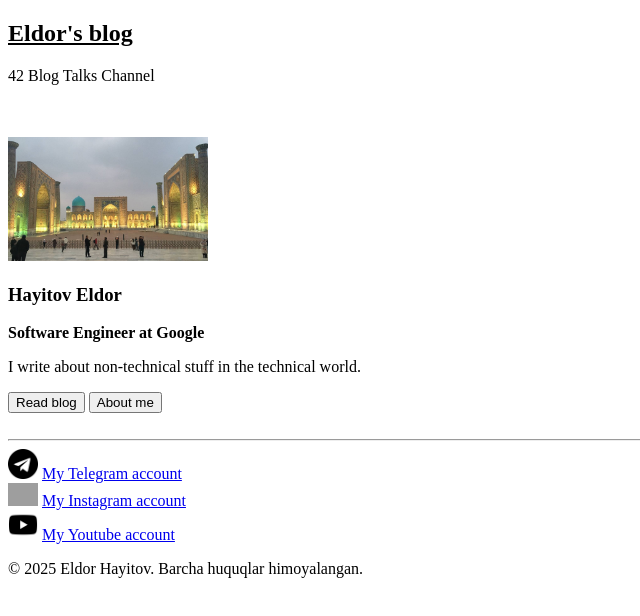
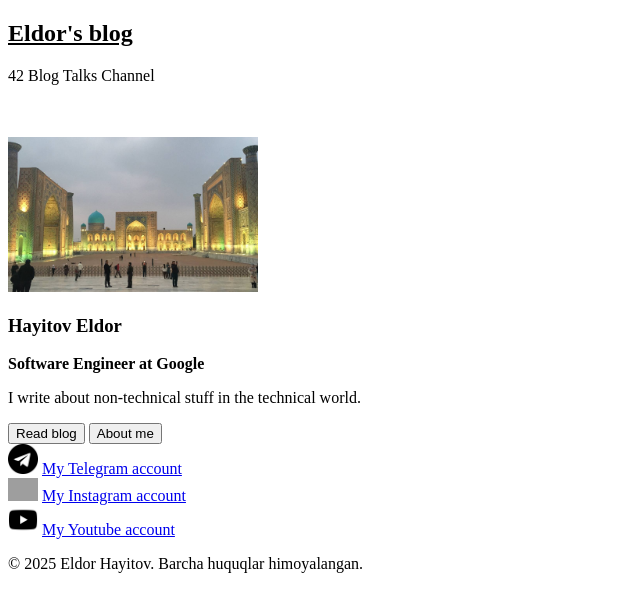
Before and after one commit to Hay1tov/hayitov.com, a plain HTML site: page index.html in a window 1280 px wide. Shown: the whole page, without its empty margins (0-640 px from the left). Drawn offline with Linux system fonts and the light colour scheme; grey boxes are pictures that could not be loaded.

Commit message:
Bajarildi

```diff
--- a/index.html
+++ b/index.html
@@ -9,7 +9,7 @@
         <u><p><h2>Eldor's blog</h2></p></u>
         <p>42  Blog  Talks  Channel</p>
         <br> <br>
-        <img src="Registon.jpg" alt="Hayitov Eldor" width="200">
+        <img src="Registon.jpg" alt="Hayitov Eldor" width="250">
         <h3>Hayitov Eldor</h3>
         <aside>
             <p><strong>Software Engineer at Google</strong></p>
@@ -17,8 +17,7 @@
         </aside>
 
         <button>Read blog</button> <button type="button">About me</button>
-        <br> <br>
-        <hr>
+        <br>
         <img src="telegram.jpg" width="30">
         <a href="https://t.me/Eldor_Hayitov" target="_blank">My Telegram account</a> <br>
 
@@ -27,7 +26,7 @@
         <a href="http://www.instagram.com/hay1tov_6"" target="_blank">My Instagram account</a>
         <br>
         <img src="youtube.jpg" width="30">
-        <a href="www.youtube.com/@Hayitov__6" target="_blank">My Youtube account</a>
+        <a href="http://www.youtube.com/@Hayitov__6" target="_blank">My Youtube account</a>
         <footer>
             <p>&copy; 2025 Eldor Hayitov. Barcha huquqlar himoyalangan.</p>
         </footer>
```
